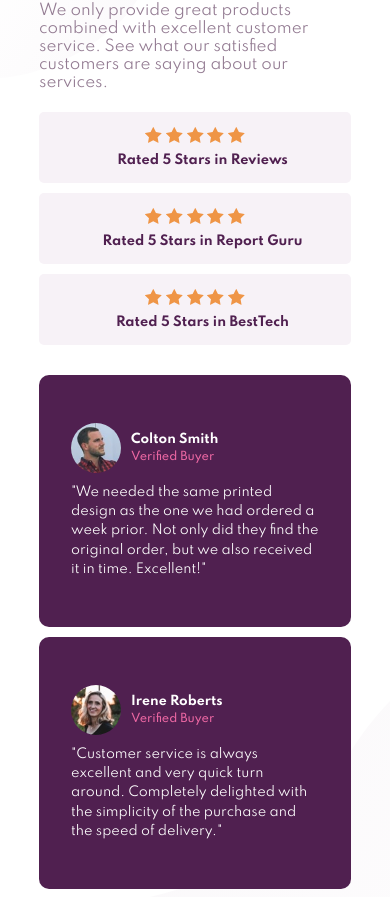
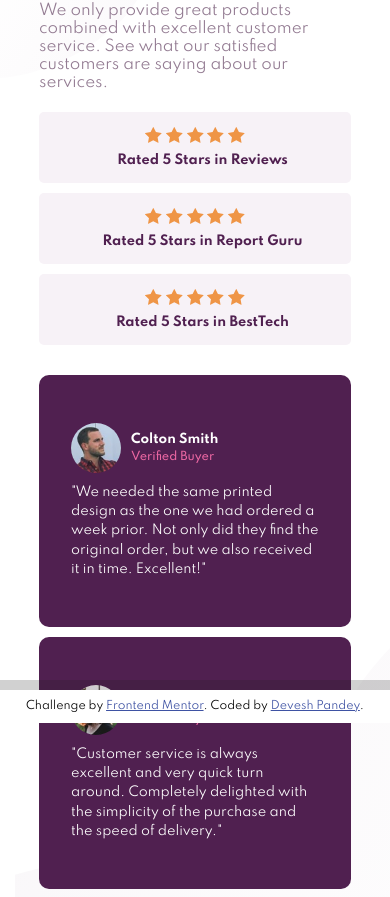
Before and after one commit to Devesh-P-081199/Social-Proof-Section, a plain HTML site: page index.html in a window 390 px wide. Shown: the part 154-1051 px from the top of the page. Drawn offline with Linux system fonts and the light colour scheme.

Commit message:
Update style.css

```diff
--- a/style.css
+++ b/style.css
@@ -204,13 +204,13 @@ body{
     .attribution { font-size: 11px; text-align: center; }
   .attribution a { color: hsl(228, 45%, 44%); }
   .attribution {
-    position:relative;
+    position:absolute;
     bottom: 0;
     left:0;
     width:100%;
     transform: translateY(100%);
     transition: .4s;
-    padding: 20px;
+    padding: 10px;
     background-color: white;
     text-align: center;
   }
```
